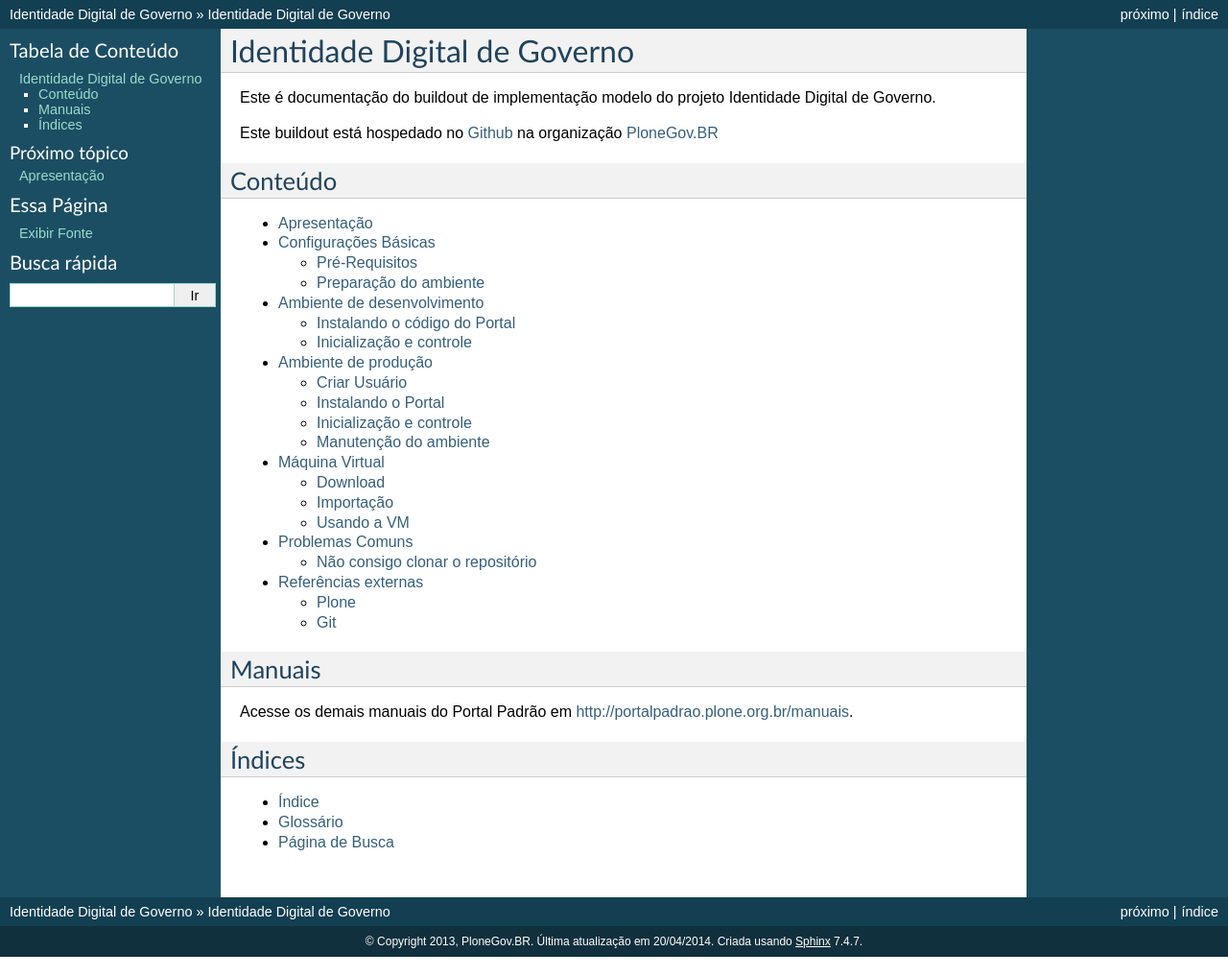
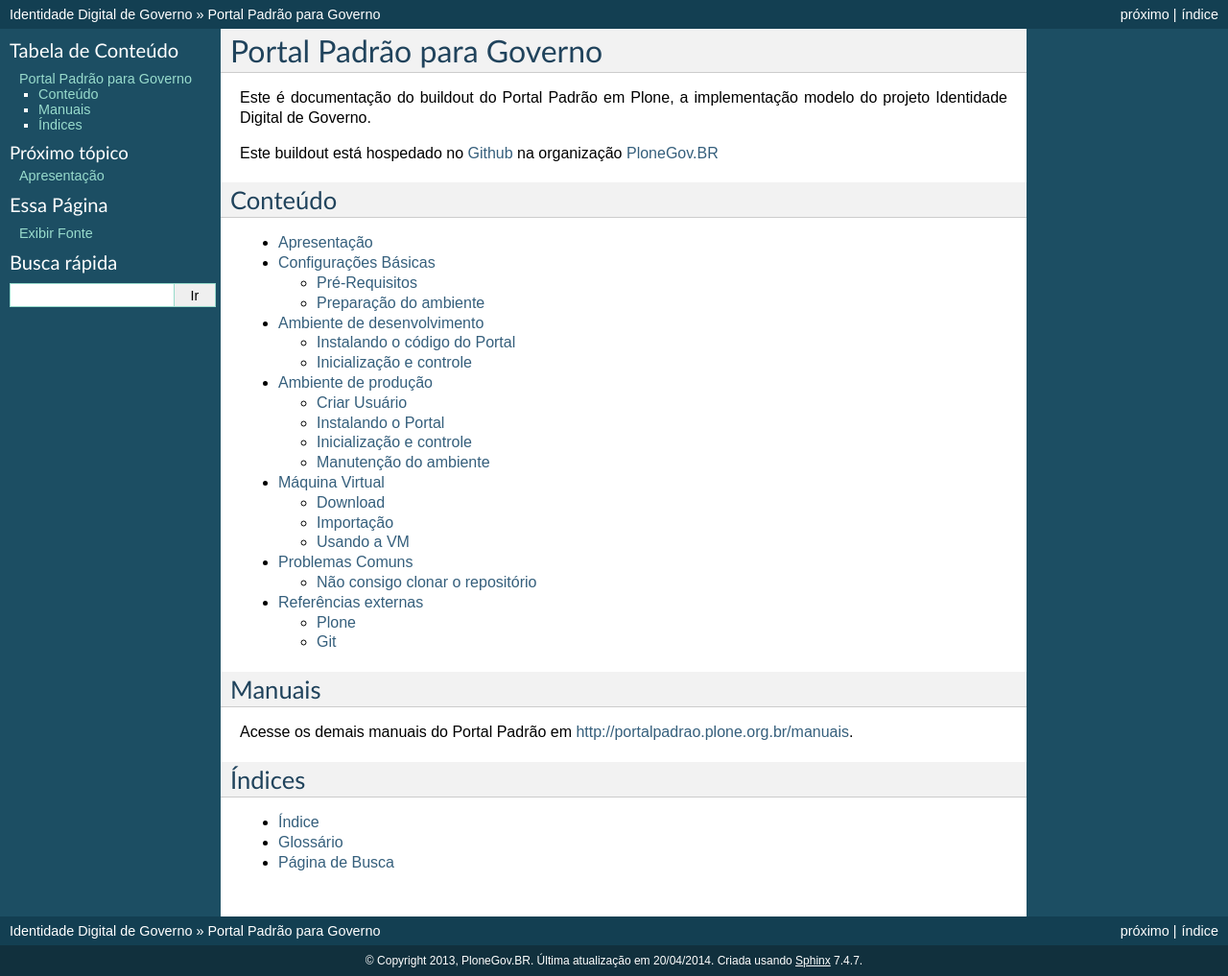
Before and after one commit to plonegovbr/portal.buildout, a Sphinx documentation site: the page built from docs/index.rst, in a window 1280 px wide. Shown: the whole page at 96% size. Built offline with Sphinx 7.4.7, drawn with Linux system fonts in a browser that asks for light colours.

Commit message:
Renomeia documentacao

```diff
--- a/docs/index.rst
+++ b/docs/index.rst
@@ -1,9 +1,8 @@
 #######################################
- Identidade Digital de Governo
+Portal Padrão para Governo
 #######################################
 
-Este é documentação do buildout de implementação modelo do projeto
-Identidade Digital de Governo.
+Este é documentação do buildout do Portal Padrão em Plone, a implementação modelo do projeto Identidade Digital de Governo.
 
 Este buildout está hospedado no :term:`Github` na organização
 :term:`PloneGov.BR`
```
